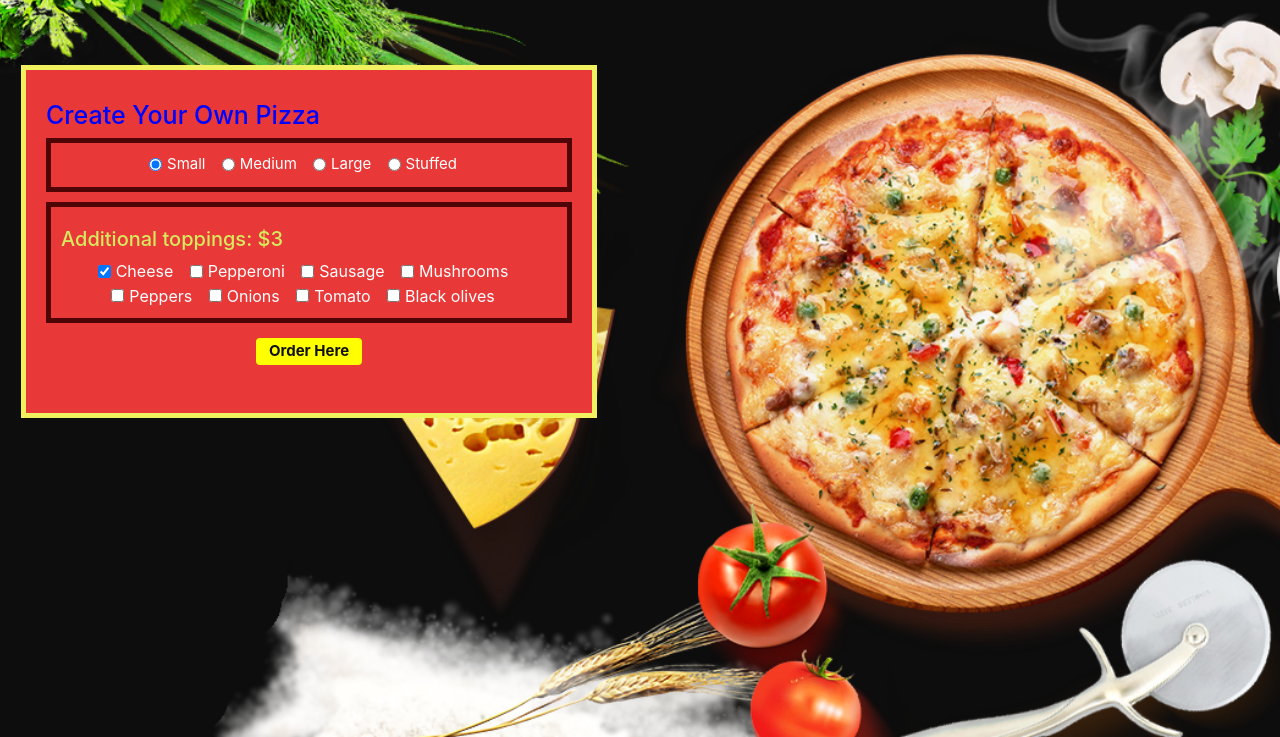
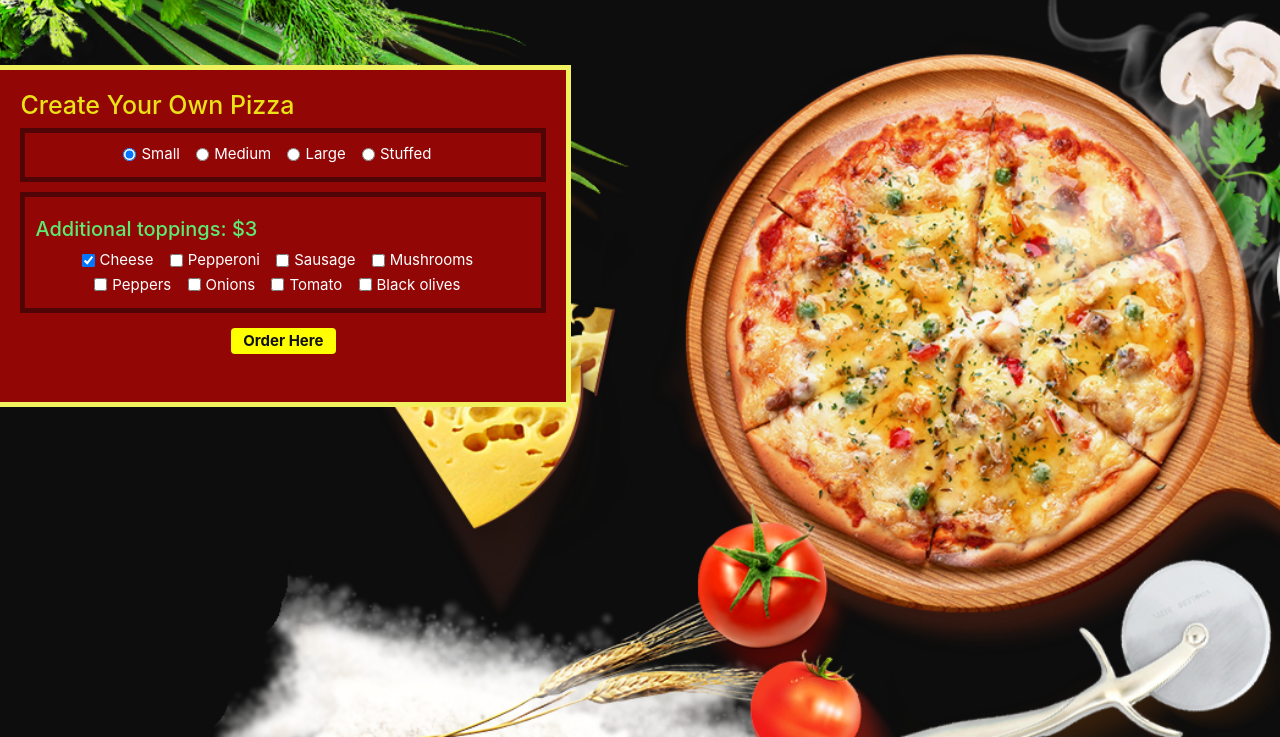
Before and after one commit to SueRtx/pizza-palor, a plain HTML site: page index.html in a window 1280 px wide. Shown: the part 63-800 px from the top of the page. Drawn offline with nearby package versions, Linux system fonts and the light colour scheme.

Commit message:
FIX: Indentation, spacing, and code structure.

```diff
--- a/css/styles.css
+++ b/css/styles.css
@@ -9,13 +9,12 @@ body, html {
   background-position: center;
   background-repeat: no-repeat;
   background-size: cover;
-  color: rgb(79, 4, 6);
 }
 #pizza {
   margin-top:60px;
-  margin-left: -5%;
+  margin-left: -7%;
   position: absolute;
-  background: rgb(232, 56, 56);
+  background: rgb(146, 6, 6);
   width: 45%;
   padding: 20px;
   color: white;
@@ -26,11 +25,11 @@ body, html {
   font-size: 15px;
   padding: 10px;
   border: solid rgb(79, 4, 6) 5px;
-
 }
 .pizzaTopping {
   color: white;
   margin-top:10px;
+  font-size: 15px;
   padding: 10px;
   border: solid rgb(79, 4, 6) 5px;
 }
@@ -41,13 +40,12 @@ h1 {
   font-weight: bold;
 }
 h2 {
-  color:blue;
+  color:rgb(235, 225, 23);
   text-align: left;
-  margin-top:10px;
   font-size: 25px;
 }
 h3 {
-  color:rgb(215, 234, 94);
+  color:rgb(94, 234, 113);
   text-align: left;
   margin-top:10px;
   font-size: 20px;
@@ -59,13 +57,10 @@ h3 {
   text-align: center;
   width: 80%;
   padding: 6px;
-
 }
-
 .btn {
   margin-top:15px;
   background-color: yellow;
-  color: rgb(16, 16, 16);
   padding: 2px;
   border: none;
   cursor: pointer;
@@ -73,22 +68,23 @@ h3 {
   font-size: 15px;
   font-weight: bold;
 }
+#button {
+  background-color: yellow;
+  color: rgb(16, 16, 16);
 
+}
 #blinking {
   animation: opacity 2s ease-in-out infinite;
     opacity: 1;
     color: rgb(60, 210, 87);
 }
-
 @keyframes opacity {
   0% {
     opacity: 1;
   }
-
   50% {
     opacity: 0
   }
-
   100% {
     opacity: 1;
   }
```
Also changed, not shown: index.html (+5 -20 lines), js/scripts.js (+4 -4 lines).
